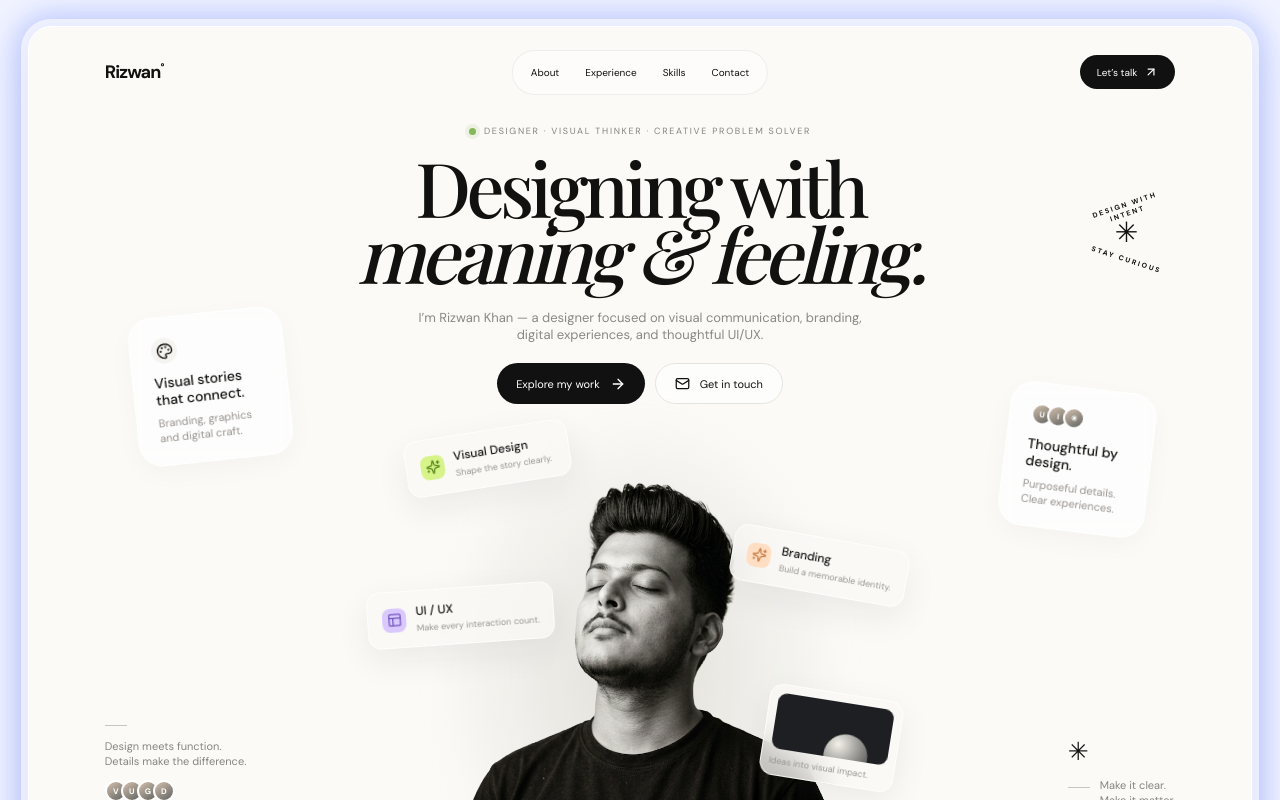
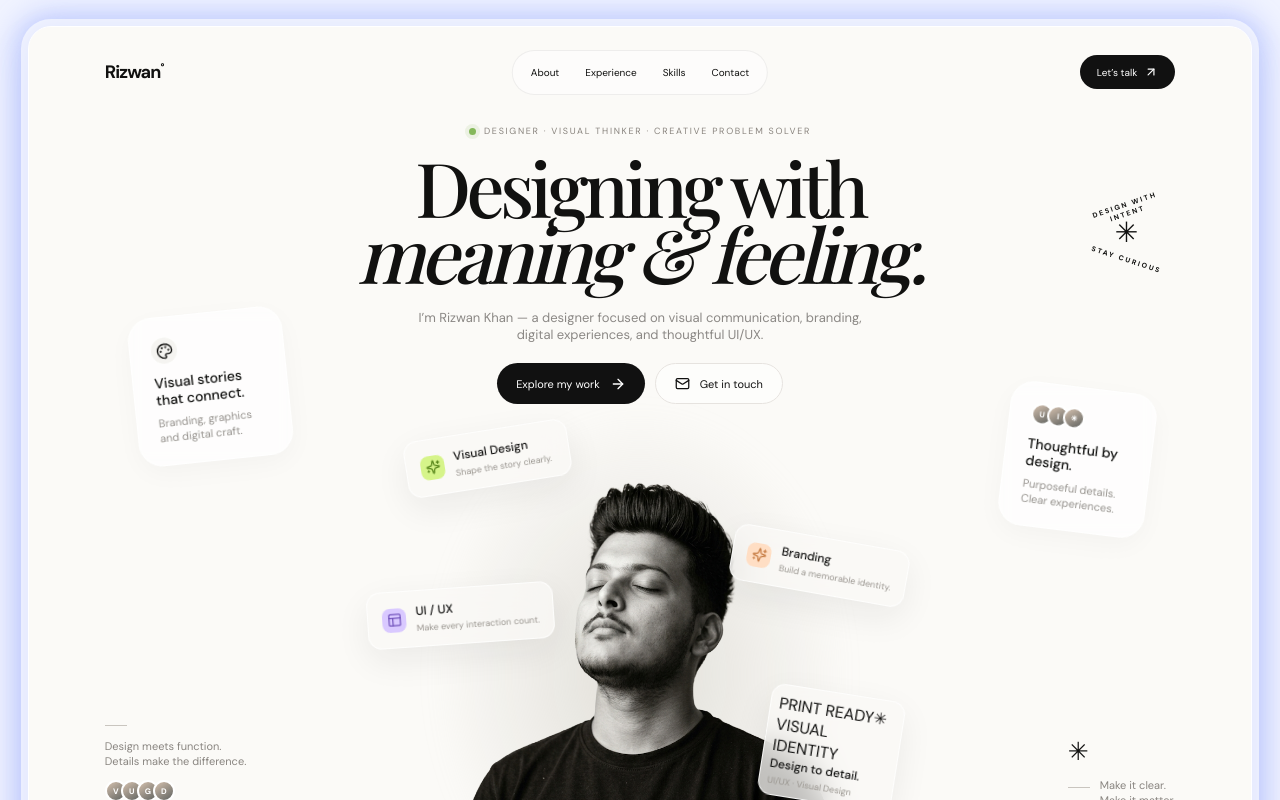
Before and after one commit to Rizzu01/port-folio, a Next.js app: page / in a window 1280 px wide. Shown: the top 800 px of the page. Built offline with nearby package versions, Linux system fonts and the light colour scheme; a web font is replaced by a local one.

Commit message:
Replace ideas card with print-ready design card

```diff
--- a/app/page.tsx
+++ b/app/page.tsx
@@ -16,7 +16,7 @@ export default function Home() {
       <div className="orbit-stamp"><span className="stamp-top">DESIGN WITH INTENT</span><span className="stamp-star">✳</span><span className="stamp-bottom">STAY CURIOUS</span></div>
       <div className="float-card thought-card"><span className="mini-icon"><Palette size={17}/></span><strong>Visual stories<br/>that connect.</strong><p>Branding, graphics<br/>and digital craft.</p></div>
       <div className="float-card sync-card"><div className="avatar-stack"><span>U</span><span>I</span><span>✳</span></div><strong>Thoughtful by design.</strong><p>Purposeful details.<br/>Clear experiences.</p></div>
-      <div className="portrait-stage"><div className="portrait-halo"/><div className="portrait-mask"><img src="/portrait.png" alt="Rizwan Khan portrait"/></div><div className="floating-panel panel-focus"><span className="panel-icon green"><CheckIcon/></span><div><strong>Visual Design</strong><small>Shape the story clearly.</small></div></div><div className="floating-panel panel-ideas"><span className="panel-icon purple"><PanelsTopLeft size={15}/></span><div><strong>UI / UX</strong><small>Make every interaction count.</small></div></div><div className="floating-panel panel-plan"><span className="panel-icon orange"><Sparkles size={15}/></span><div><strong>Branding</strong><small>Build a memorable identity.</small></div></div><div className="floating-panel panel-note"><div className="planet-art"><span/></div><small>Ideas into visual impact.</small></div></div>
+      <div className="portrait-stage"><div className="portrait-halo"/><div className="portrait-mask"><img src="/portrait.png" alt="Rizwan Khan portrait"/></div><div className="floating-panel panel-focus"><span className="panel-icon green"><CheckIcon/></span><div><strong>Visual Design</strong><small>Shape the story clearly.</small></div></div><div className="floating-panel panel-ideas"><span className="panel-icon purple"><PanelsTopLeft size={15}/></span><div><strong>UI / UX</strong><small>Make every interaction count.</small></div></div><div className="floating-panel panel-plan"><span className="panel-icon orange"><Sparkles size={15}/></span><div><strong>Branding</strong><small>Build a memorable identity.</small></div></div><div className="floating-panel panel-note print-ready-card"><div className="print-card-top"><span>PRINT READY</span><span className="print-card-dot">✳</span></div><div className="print-artwork"><div className="print-art-label">VISUAL<br/>IDENTITY</div><div className="print-art-shape"/><div className="print-art-lines"><i/><i/><i/></div></div><div className="print-card-footer"><strong>Design to detail.</strong><small>UI/UX · Visual Design</small></div></div></div>
       <div className="trust-note"><span className="tiny-rule"/><p>Design meets function.<br/>Details make the difference.</p><div className="trust-avatars"><span>V</span><span>U</span><span>G</span><span>D</span></div></div><div className="clarity-note"><span className="clarity-star">✳</span><span className="tiny-rule"/><p>Make it clear.<br/>Make it matter.</p></div><a className="scroll-cue" href="#about"><ArrowDown size={13}/> SCROLL TO EXPLORE</a>
     </section>
   </div>
```
